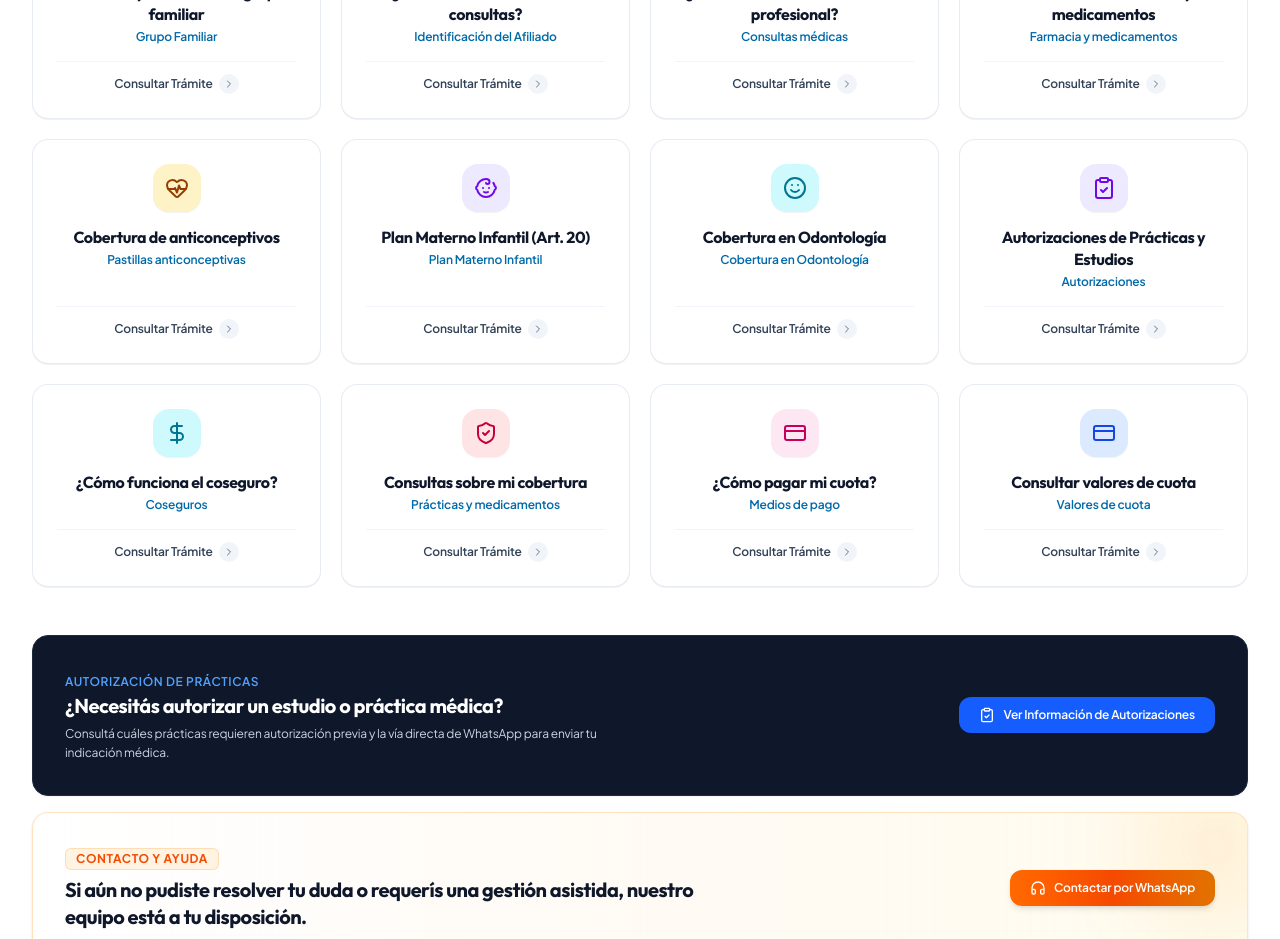
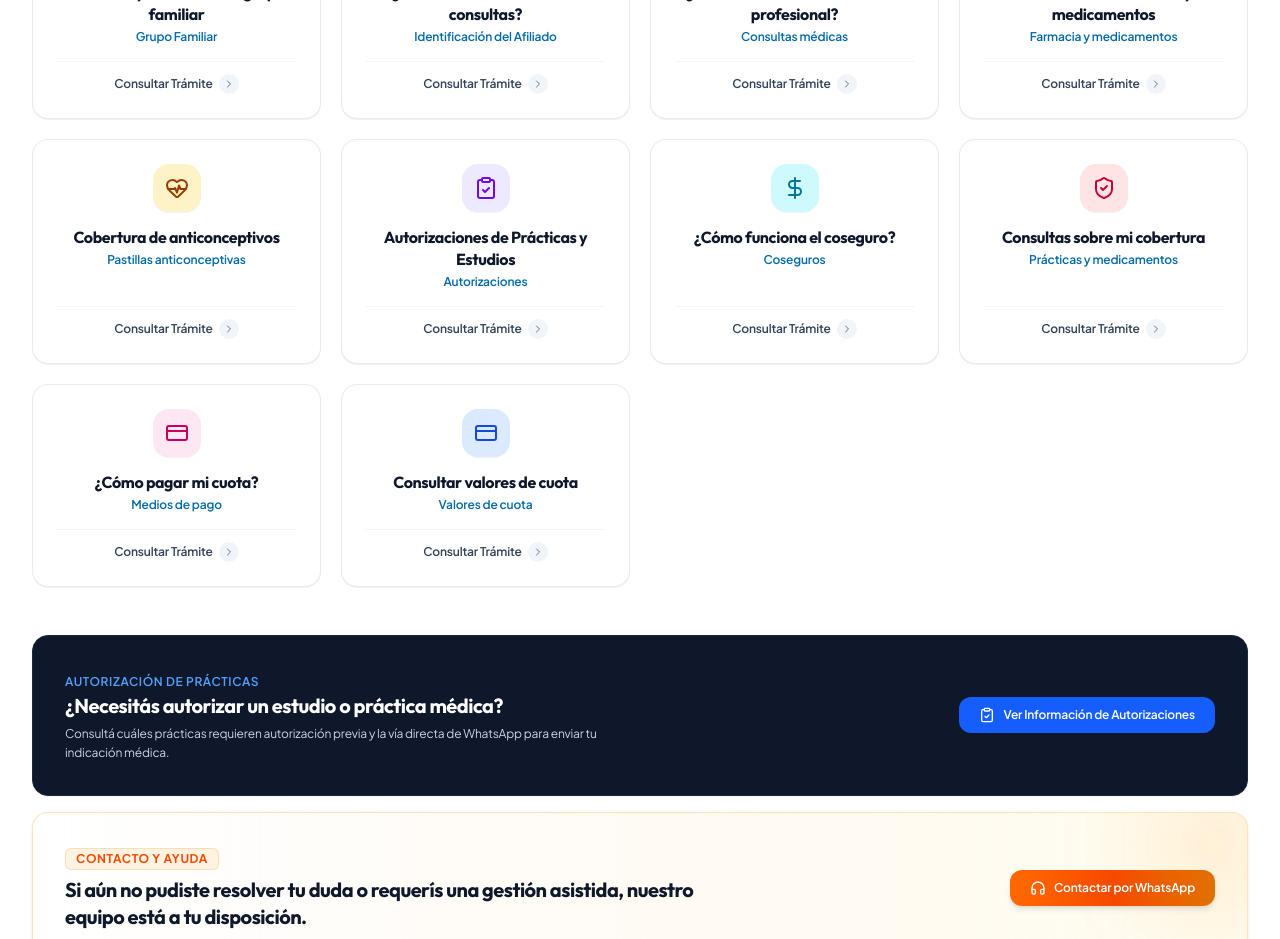
Before and after one commit to KarimServin/guia-interactiva-dss, a Next.js app: page / in a window 1280 px wide. Shown: the part 1180-2119 px from the top of the page. Built offline with nearby package versions, Linux system fonts and the light colour scheme.

Commit message:
Remove Cobertura en Odontología and Plan Materno Infantil cards from Home action grid

```diff
--- a/src/data/dssData.ts
+++ b/src/data/dssData.ts
@@ -293,102 +293,6 @@ export const ACTION_MODULES: ActionModule[] = [
       relatedFormIds: [],
       quickActionLabel: 'Ver Vademécum de Anticonceptivos',
       quickActionTarget: 'vademecum'
-    }
-  },
-  {
-    id: 'maternoinfantil',
-    buttonNumber: 7,
-    title: 'Plan Materno Infantil',
-    verbTitle: 'Plan Materno Infantil (Art. 20)',
-    shortDesc: 'Cobertura integral sin coseguro para la mamá y el recién nacido.',
-    iconName: 'Baby',
-    colorClass: {
-      bg: 'bg-white',
-      border: 'border-pink-100',
-      text: 'text-pink-900',
-      hover: 'hover:border-pink-400 hover:shadow-xl',
-      iconBg: 'bg-pink-600 text-white'
-    },
-    details: {
-      summary: 'Cobertura integral sin coseguro para la mamá y el recién nacido.',
-      highlightsTitle: 'Detalle de Coberturas y Requisitos:',
-      highlights: [
-        'Cobertura para la Embarazada: Cubre desde la confirmación del embarazo hasta 30 días post-parto sin cosecha de coseguro en todas las prestaciones vinculadas: consultas médicas, ecografías, estudios de laboratorio e internación para el parto o cesárea.',
-        'Requisito: Presentar en el DSS el certificado médico estampillado que indique la Fecha Probable de Parto (FPP).',
-        'Cobertura para el Recién Nacido: Cubre desde el nacimiento hasta los 12 meses de vida sin coseguro (consultas de pediatría, vacunas y estudios).',
-        'Leches Maternizadas o Enteras: Cobertura por un período de 3 meses.',
-        'Leches Medicamentosas: Se reconocen al porcentaje de medicamentos con Historia Clínica y prescripción médica justificada.'
-      ],
-      steps: [
-        {
-          step: 1,
-          title: 'Certificado Médico Estampillado',
-          desc: 'Solicitá a tu profesional de salud el certificado médico estampillado indicando la Fecha Probable de Parto (FPP).'
-        },
-        {
-          step: 2,
-          title: 'Presentación en el DSS',
-          desc: 'Presentá el certificado en la secretaría del DSS o envialo a dss@cpn.org.ar para activar la cobertura al 100% sin coseguro.'
-        },
-        {
-          step: 3,
-          title: 'Cobertura del Recién Nacido',
-          desc: 'El recién nacido cuenta con cobertura sin coseguro en pediatría, vacunas y estudios hasta los 12 meses de vida.'
-        }
-      ],
-      faqs: [
-        { q: '¿Qué abarca la cobertura para la embarazada?', a: 'Cubre desde la confirmación del embarazo hasta 30 días post-parto sin cosecha de coseguro en todas las prestaciones vinculadas: consultas médicas, ecografías, estudios de laboratorio e internación para el parto o cesárea.' },
-        { q: '¿Cuál es el requisito indispensable?', a: 'Presentar en el DSS el certificado médico estampillado que indique la Fecha Probable de Parto (FPP).' },
-        { q: '¿Qué cubre para el recién nacido?', a: 'Cubre desde el nacimiento hasta los 12 meses de vida sin coseguro (consultas de pediatría, vacunas y estudios).' },
-        { q: '¿Cómo es la cobertura de leches?', a: 'Leches Maternizadas o Enteras: Cobertura por un período de 3 meses. Leches Medicamentosas: Se reconocen al porcentaje de medicamentos con Historia Clínica y prescripción médica justificada.' }
-      ],
-      relatedFormIds: [],
-      quickActionLabel: 'Ver Prestaciones',
-      quickActionTarget: 'https://dss.contadores.org.ar/prestaciones'
-    }
-  },
-  {
-    id: 'odontologia',
-    buttonNumber: 8,
-    title: 'Cobertura en Odontología',
-    verbTitle: 'Cobertura en Odontología',
-    shortDesc: 'Sistemas de autorización previa, reintegro, reglas y carencias de cobertura (Arts. 26 a 28).',
-    iconName: 'Smile',
-    colorClass: {
-      bg: 'bg-white',
-      border: 'border-cyan-100',
-      text: 'text-cyan-900',
-      hover: 'hover:border-cyan-400 hover:shadow-xl',
-      iconBg: 'bg-cyan-600 text-white'
-    },
-    details: {
-      summary: 'La Asistencia Odontológica se brinda a través de dos sistemas alternativos a opción de los afiliados: 1. Sistema de autorización previa o 2. Sistema de reintegro.',
-      highlightsTitle: 'Modalidades y Reglas de Cobertura Odontológica:',
-      highlights: [
-        'b.1) Sistema de Autorización Previa (Art. 26):\n• Seleccionar odontólogo convenido y solicitar la "Ficha Odontológica".\n• El odontólogo completa la ficha detallando las prestaciones a realizar.\n• Presentar la ficha en el DSS para arancelamiento por Auditoría Odontológica.\n• Abonar el coseguro correspondiente y entregar la ficha autorizada al odontólogo antes de iniciar.\n• Al finalizar, conformar la ficha con su firma. Estampillado provincial a cargo del afiliado.',
-        'b.2) Sistema de Reintegro (Art. 27):\n• Abonar el tratamiento al odontólogo al finalizar la atención.\n• Presentar en el DSS: Recibo oficial de pago impositivo, Ficha Odontológica codificada estampillada y Solicitud de Reintegro.\n• Plazo de presentación: dentro del mes de realizada la prestación o los 5 meses inmediatamente siguientes.',
-        'b.3) Reglas y Carencias de Cobertura (Art. 28):\n• Consultas: Se reconoce solamente 1 consulta por afiliado por año aniversario desde la última autorizada.\n• Operatoria Dental y Preventiva: Restauraciones (amalgamas, composites, sellantes y periodoncia) no se repiten dentro de los 24 meses (12 meses si es menor de 8 años). Topicación con fluor cada 6 meses hasta los 12 años. Sellantes hasta los 18 años.\n• Prótesis: Removibles sin repetición dentro de 60 meses; fijas sin repetición dentro de 84 meses (con Rx pre y post). No se cubren cerámicas/porcelanas puras sobre metal (se reconoce equivalente a coronas coladas con frente estético de acrílico). No se reconocen prótesis provisorias.\n• Endodoncias: 1 vez por pieza por afiliado. Requiere Rx pre, conductometría y post. No cubierto en dientes temporarios en período de recambio.\n• Ortodoncia y Ortopedia Funcional: Se brinda 1 sola vez de 9 a 14 años inclusive (en 3 etapas: inicio, mitad y finalización). Menores de 9 años según patología previa por Auditoría.\n• Implantes: Se reconocen las piezas correspondientes a una prótesis fija convencional (Rx pre y post).\n• Examen Bucal de Ingreso: Obligatorio al afiliarse. Carencia por preexistencia: 24 meses para odontología general y 36 meses para ortodoncia y prótesis por piezas faltantes.\n• Tope Anual: Definido por el DSS por año aniversario según categoría y grupo familiar.'
-      ],
-      steps: [
-        {
-          step: 1,
-          title: 'Sistema de Autorización Previa (Art. 26)',
-          desc: 'Seleccionar odontólogo convenido, solicitar Ficha Odontológica y presentarla en el DSS para arancelamiento por Auditoría previo al tratamiento.'
-        },
-        {
-          step: 2,
-          title: 'Sistema de Reintegro (Art. 27)',
-          desc: 'Abonar la atención, presentar Recibo oficial de pago impositivo, Ficha Odontológica codificada estampillada y Solicitud de Reintegro dentro de los 5 meses siguientes.'
-        }
-      ],
-      faqs: [
-        { q: '¿Cuáles son los dos sistemas de atención odontológica?', a: 'La Asistencia Odontológica se brinda a través de dos sistemas alternativos a opción de los afiliados: 1. Sistema de autorización previa o 2. Sistema de reintegro.' },
-        { q: '¿Cuál es el plazo de presentación en el Sistema de Reintegro?', a: 'Dentro del mes de realizada la prestación o los 5 meses inmediatamente siguientes.' },
-        { q: '¿Cuántas consultas odontológicas se reconocen?', a: 'Se reconoce solamente 1 consulta por afiliado por año aniversario desde la última autorizada.' }
-      ],
-      relatedFormIds: [],
-      quickActionLabel: 'Ver Prestaciones',
-      quickActionTarget: 'https://dss.contadores.org.ar/prestaciones'
     }
   },
   {
--- a/src/types.ts
+++ b/src/types.ts
@@ -5,8 +5,6 @@ export type ModuleCategory =
   | 'medicos'
   | 'medicamentos'
   | 'anticonceptivas'
-  | 'maternoinfantil'
-  | 'odontologia'
   | 'autorizaciones'
   | 'coseguros'
   | 'cobertura'
```
